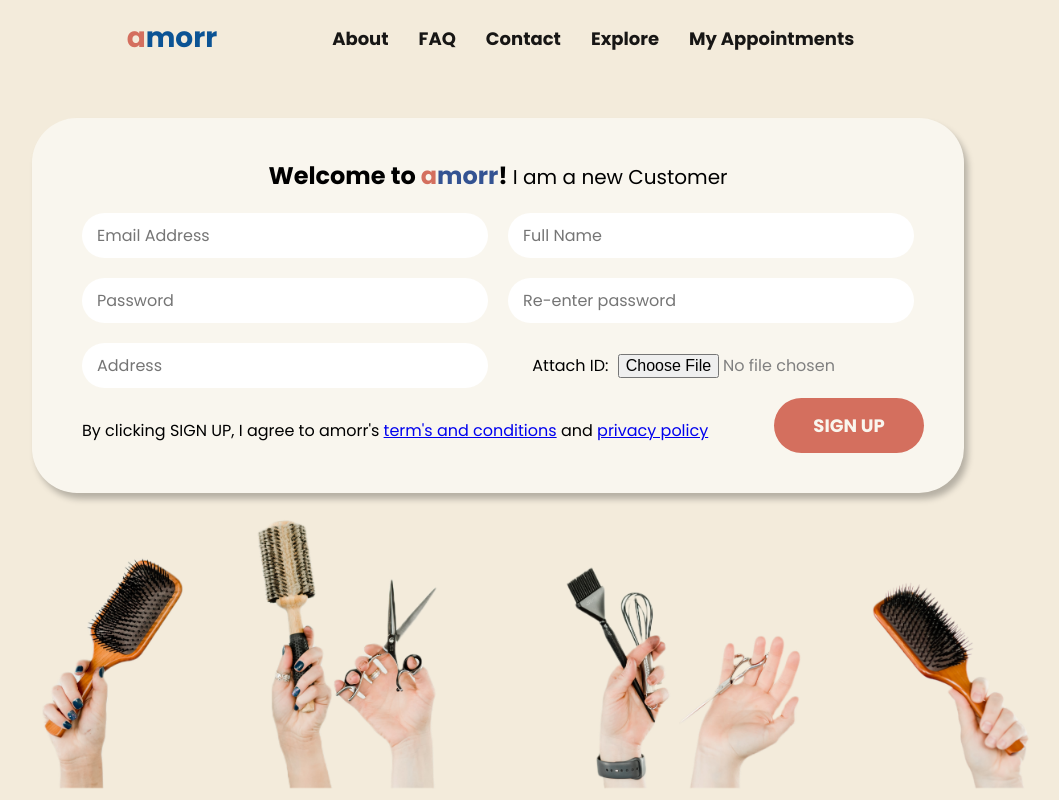
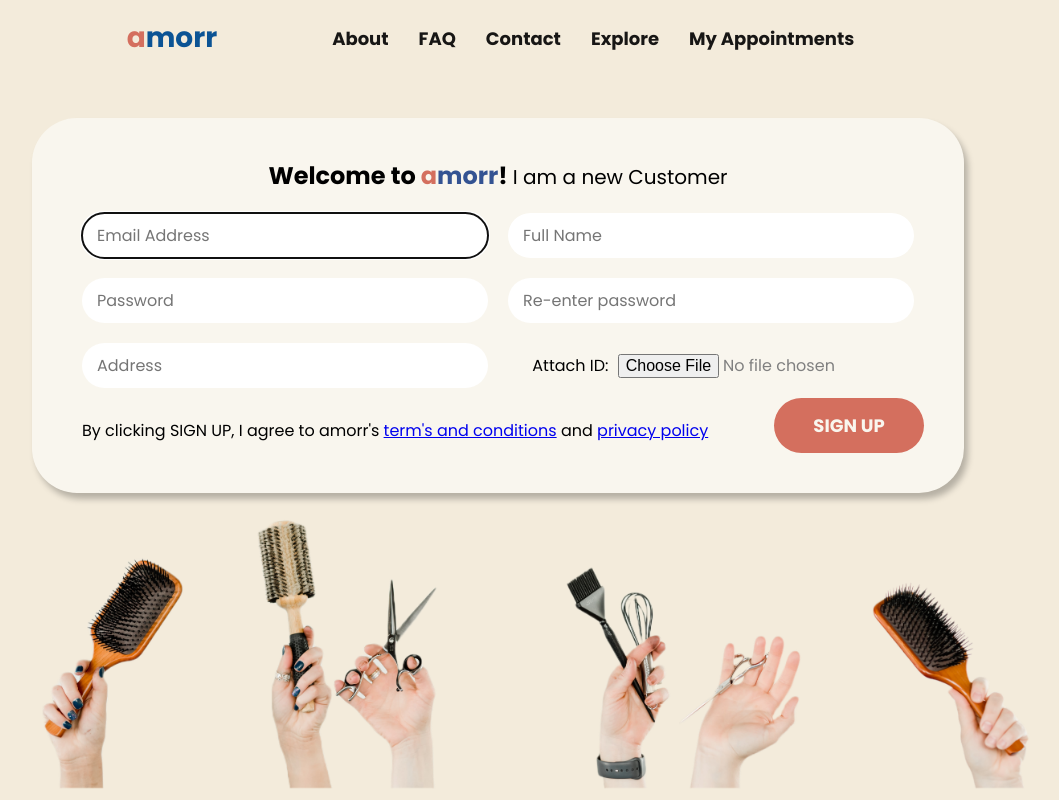
Before and after one commit to serhatgktp/amorr, a React (Create React App) app in the folder frontend/: page / in a window 1280 px wide. Shown: the whole page, without its empty margins (142-1201 px from the left). Built offline with nearby package versions, Linux system fonts and the light colour scheme.

Commit message:
added states for each input field

```diff
--- a/frontend/src/components/customer_registration/customer_registration.jsx
+++ b/frontend/src/components/customer_registration/customer_registration.jsx
@@ -3,10 +3,53 @@ import React from 'react';
 import "./customer_registration.css";
 
 const EMAIL_REGEX = /^\w+([\.-]?\w+)*@\w+([\.-]?\w+)*(\.\w{2,3})+$/
-const PWD_REGEX = /^(?=.*[a-z])(?=.*[A-Z])(?=.*[0-9])(?=.*[!@#$%]).{8,24}$/;
 const NONEMPTY_REGEX = /([^\s])/
 
 const CustomerRegistration = () => {
+
+  const userRef = useRef();
+  const errRef = useRef();
+
+  const [emailAddress, setEmailAddress] = useState('');
+  const [validEmail, setValidEmail] = useState(false);
+  const [emailFocus, setEmailFocus] = useState(false);
+
+  const [pwd, setPwd] = useState('');
+  const [validPwd, setValidPwd] = useState(false);
+  const [pwdFocus, setPwdFocus] = useState(false);
+
+  const [matchPwd, setMatchPwd] = useState('');
+  const [validMatch, setValidMatch] = useState(false);
+  const [matchFocus, setMatchFocus] = useState(false);
+
+  const [userAddress, setUserAddress] = useState('');
+  const [validAddress, setValidAddress] = useState(false);
+  const [AddressFocus, setAddressFocus] = useState(false);
+
+  const [idFile, setIdFile] = useState('');
+  const [validIdFile, setValidId] = useState(false);
+  const [idFocus, setidFocus] = useState(false);
+
+  const [errMsg, setErrMsg] = useState('');
+  const [success, setSuccess] = useState(false)
+
+  useEffect(() => {
+    userRef.current.focus();
+}, [])
+
+useEffect(() => {
+    setValidEmail(EMAIL_REGEX.test(emailAddress));
+    console.log(emailAddress);
+}, [emailAddress])
+
+useEffect(() => {
+    setValidPwd(NONEMPTY_REGEX.test(pwd));
+    setValidMatch(pwd === matchPwd);
+}, [pwd, matchPwd])
+
+useEffect(() => {
+  setValidAddress(NONEMPTY_REGEX.test(userAddress));
+}, [userAddress])
 
   return(
     <body>
@@ -19,7 +62,18 @@ const CustomerRegistration = () => {
 
               <div className="inputs">
                 <div className='row'>
-                  <div className="input"><input type="text" placeholder="Email Address"/></div>
+                  <div className="input"><input
+                    type="text"
+                    placeholder="Email Address"
+                    ref={userRef}
+                    autoComplete="off"
+                    onChange={(e) => setEmailAddress(e.target.value)}
+                    value={emailAddress}
+                    required
+                    style={
+                      emailAddress && !validEmail? {borderColor:'#00FF00'} : {borderColor:'#FF0000'}
+                    }
+                  /></div>
                   <div className="input"><input type="text" placeholder="Full Name"/></div>
                 </div>
 
```
